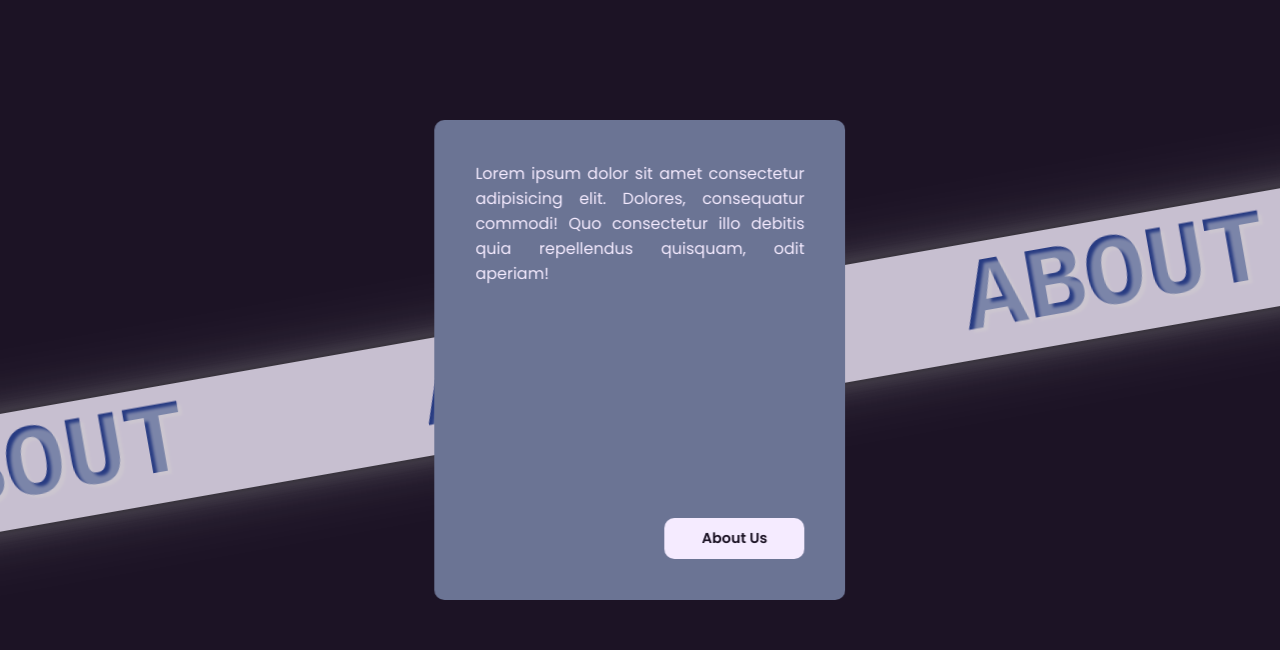
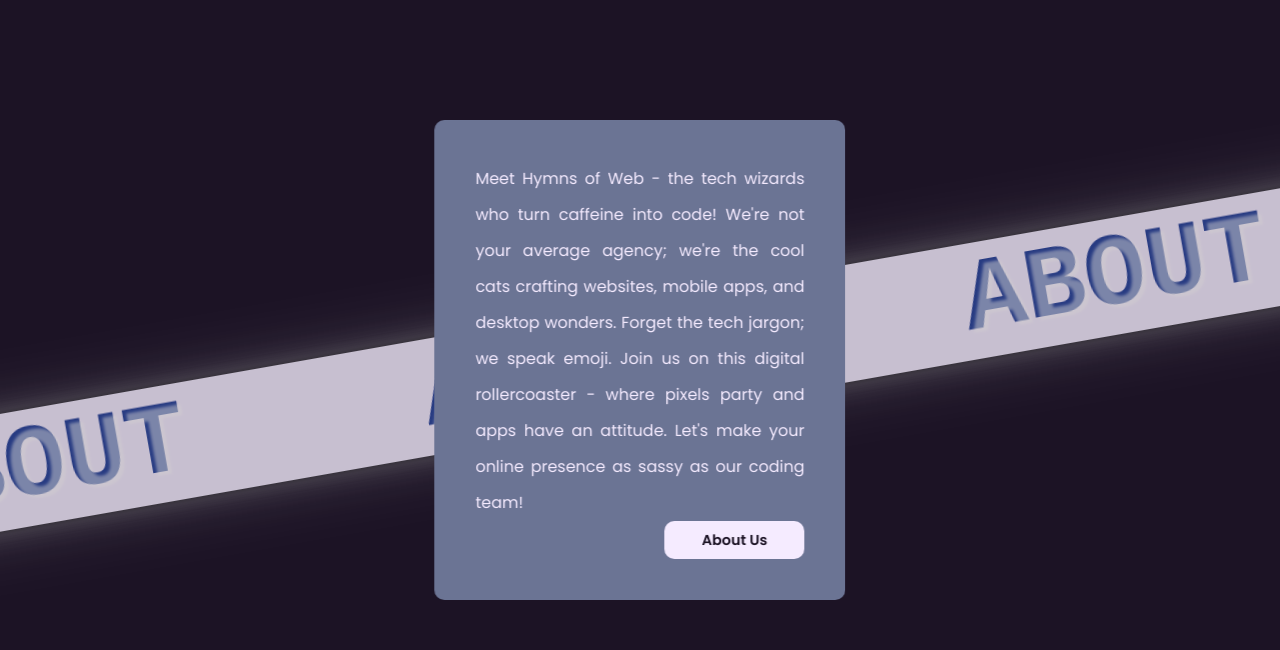
Before and after one commit to hymnsOfWeb/website, a Next.js app: page / in a window 1280 px wide. Shown: the part 840-1490 px from the top of the page. Built offline with nearby package versions, Linux system fonts and the light colour scheme; a web font is replaced by a local one.

Commit message:
common-data update

```diff
--- a/common/common-data.ts
+++ b/common/common-data.ts
@@ -157,8 +157,11 @@ export const homeAboutTextRibbon = {
 };
 
 export const homeAboutCard = {
-  text: "Lorem ipsum dolor sit amet consectetur adipisicing elit. Dolores, \
-consequatur commodi! Quo consectetur illo debitis quia repellendus quisquam, odit aperiam!",
+  text: "Meet Hymns of Web - the tech wizards who turn caffeine into code!\
+  We're not your average agency; we're the cool cats crafting websites,\
+  mobile apps, and desktop wonders. Forget the tech jargon; we speak emoji.\
+  Join us on this digital rollercoaster - where pixels party and apps have\
+  an attitude. Let's make your online presence as sassy as our coding team!",
   href: "/about",
   buttonText: "About Us",
   img: {
@@ -254,18 +257,16 @@ export const aboutPageHeading =
   ideals and ecological in its principle.";
 
 export const aboutDescription =
-  "Studio Beltrame has a long tradition in alpine architecture,\
-  founded by Claudio in 1978 in the mountains of Tarvisio.\
-  When you grow up in such a small and beautiful location,\
-  surrounded by large forests and idyllic lakes, passion for\
-  nature, plants and ecological material comes natural.\
-  Our aim is to bring this passion into our design and at every\
-  scale. The challenges that our industry is facing and causing\
-  are stronger now than in 1978 and therefore, since Luca joined\
-  in 2013, we are even more convinced about the urgency of a diverse\
-  way of making architecture. A way that pursues regenerative principles,\
-  challenges construction in unconventional ways and designs flexible spaces\
-  for ever changing futures.";
+  "Hymns of Web orchestrates digital excellence, harmonizing the symphony\
+  of cutting-edge technologies with seamless efficiency. As a premier web\
+  development and design agency, we compose compelling websites, dynamic\
+  web apps, intuitive mobile apps, and powerful desktop applications. Our\
+  virtuoso team blends innovation and precision, transforming visions into\
+  captivating digital experiences. We navigate the ever-evolving landscape\
+  of technology, creating digital solutions that resonate. At Hymns of Web,\
+  we compose experiences that resonate, connecting your brand with audiences\
+  in ways that are memorable and meaningful. Join us in the crescendo of digital\
+  evolution, where every note is a step towards unparalleled success.";
 
 export const aboutServices = [
   {
--- a/common/common-styles.ts
+++ b/common/common-styles.ts
@@ -4,7 +4,7 @@ export const mediaQuery = {
     "@media only screen and (width <= 900px) and (orientation: landscape)",
   mobilePortrait:
     "@media only screen and (width <= 900px) and (orientation: portrait)",
-  tablet: "@media only screen and (900px < width <= 1000px)",
+  tablet: "@media only screen and (800px < width <= 1000px)",
   desktop: "@media only screen and (width > 1000px)",
   squeezedScreen: "@media only screen and (600px <= width <= 900px)",
   smallLaptop: "@media only screen and (900px <= width <= 1200px)",
--- a/modules/header/index.tsx
+++ b/modules/header/index.tsx
@@ -43,6 +43,7 @@ export default function Header() {
         css={logoWrapper}
         title="Hymns of web | Home Page"
         aria-label="Hymns of web | Home Page"
+        onClick={linkClickHandler}
       >
         <ImageComp
           src="/assets/images/logo.png"
--- a/modules/home/about/dweb-about.tsx
+++ b/modules/home/about/dweb-about.tsx
@@ -34,7 +34,7 @@ function A(_: unknown, ref: Ref<HTMLDivElement>) {
 
   useEffect(() => {
     const observerOption: IntersectionObserverInit = {
-      threshold: 0.9,
+      threshold: 0.6,
       root: document,
     };
     // const screenWidth = window.innerWidth;
--- a/modules/home/about/mweb-about.tsx
+++ b/modules/home/about/mweb-about.tsx
@@ -23,7 +23,7 @@ export default function HomeMwebAbout() {
 
   useEffect(() => {
     const observerOption: IntersectionObserverInit = {
-      threshold: 0.85,
+      threshold: 0.6,
       root: document,
     };
     const observer: IntersectionObserver = new IntersectionObserver(
--- a/modules/home/about/styles.ts
+++ b/modules/home/about/styles.ts
@@ -6,11 +6,14 @@ export const aboutWrapper = css`
   height: 100vh;
   position: relative;
   overflow: hidden;
+  user-select: none;
+  -webkit-tap-highlight-color: transparent;
   * {
     user-select: none;
+    -webkit-tap-highlight-color: transparent;
   }
   ${mediaQuery.mobile} {
-    height: 80vh;
+    height: 100vh;
   }
   ${mediaQuery.mobileLandscape} {
     height: 140vh;
@@ -92,7 +95,6 @@ export const commonBoxStyle = css`
   overflow: hidden;
   ${mediaQuery.mobileLandscape} {
     width: 45%;
-    position: static;
   }
 `;
 
@@ -100,7 +102,7 @@ export const cardWrapper = css`
   height: 60vh;
   aspect-ratio: 3 / 3.5;
   ${mediaQuery.mobile} {
-    height: 52.5vh;
+    height: 65%;
     width: 80vw;
   }
   display: flex;
@@ -163,14 +165,25 @@ export const cardBack = css`
   flex-direction: column;
   justify-content: space-between;
   padding: 10%;
+  ${mediaQuery.desktop} {
+    line-height: 2.25em;
+  }
   &.active {
     transform: none;
+  }
+  ${mediaQuery.mobilePortrait} {
+    font-size: clamp(0rem, 4vw, 1.5rem);
   }
   ${mediaQuery.mobileLandscape} {
     transform: none;
     z-index: 2;
-    padding: 5px;
+    padding: 0px;
     background: none;
+    right: 0;
+    font-size: 0.8rem;
+  }
+  ${mediaQuery.tablet} {
+    font-size: 1.5rem;
   }
 `;
 
@@ -190,13 +203,16 @@ export const cardButton = css`
   font-size: 0.9rem;
   ${mediaQuery.mobile} {
     width: 120px;
+    height: 40px;
+  }
+  ${mediaQuery.tablet} {
+    font-size: 2.5vw;
+    width: 150px;
+    height: 50px;
   }
 `;
 
 export const cardText = css`
   text-align: justify;
   height: 100%;
-  @media only screen and (width < 300px) {
-    font-size: 0.9rem;
-  }
 `;
--- a/styles/globals.ts
+++ b/styles/globals.ts
@@ -40,6 +40,17 @@ export const globalCss = css`
     background: transparent;
   }
 
+  :has(#home) {
+    ::-webkit-scrollbar {
+      width: 0px;
+    }
+    ::-webkit-scrollbar-thumb {
+      background: transparent;
+      border-radius: 1rem;
+      width: 0;
+    }
+  }
+
   * {
     box-sizing: border-box;
     margin: 0;
```
